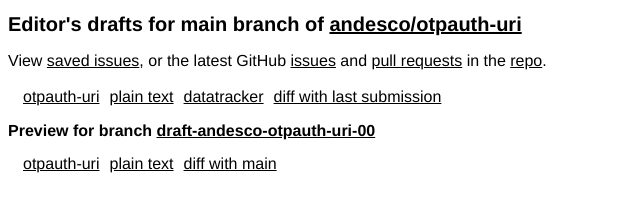
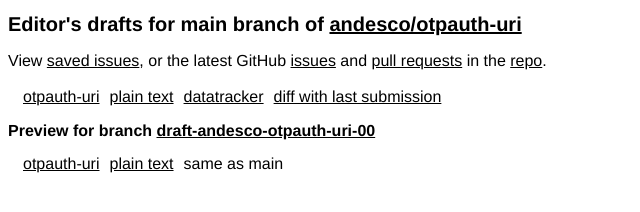
Before and after one commit to andesco/otpauth-uri, a plain HTML site: page index.html in a window 1280 px wide. Shown: the full height of the page, 0-640 px from the left. Drawn offline with Linux system fonts and the light colour scheme.

Commit message:
Script updating gh-pages from a03505b. [ci skip]

```diff
--- a/index.html
+++ b/index.html
@@ -29,7 +29,7 @@
       <tr>
         <td><a href="draft-andesco-otpauth-uri-00/draft-andesco-otpauth-uri.html" class="html draft-andesco-otpauth-uri" title="The otpauth URI Scheme (HTML)">otpauth-uri</a></td>
         <td><a href="draft-andesco-otpauth-uri-00/draft-andesco-otpauth-uri.txt" class="txt draft-andesco-otpauth-uri" title="The otpauth URI Scheme (Text)">plain text</a></td>
-        <td><a href="https://author-tools.ietf.org/api/iddiff?url_1=https://andesco.github.io/otpauth-uri/draft-andesco-otpauth-uri.txt&amp;url_2=https://andesco.github.io/otpauth-uri/draft-andesco-otpauth-uri-00/draft-andesco-otpauth-uri.txt" class="diff draft-andesco-otpauth-uri">diff with main</a></td>
+        <td>same as main</td>
       </tr>
     </table>
     <script>
```
Also changed, not shown: draft-andesco-otpauth-uri.html (+1 -0 lines), draft-andesco-otpauth-uri.txt.
